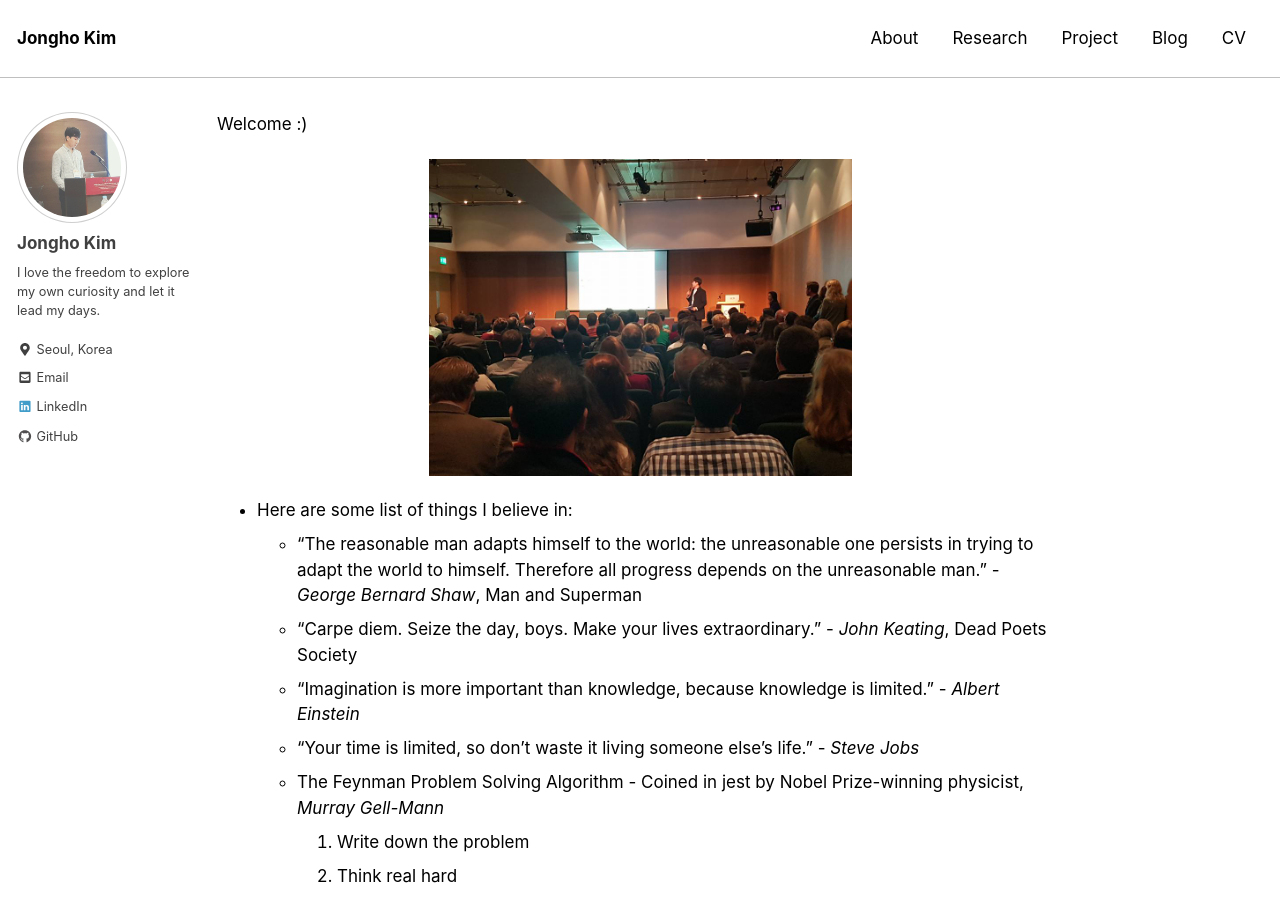
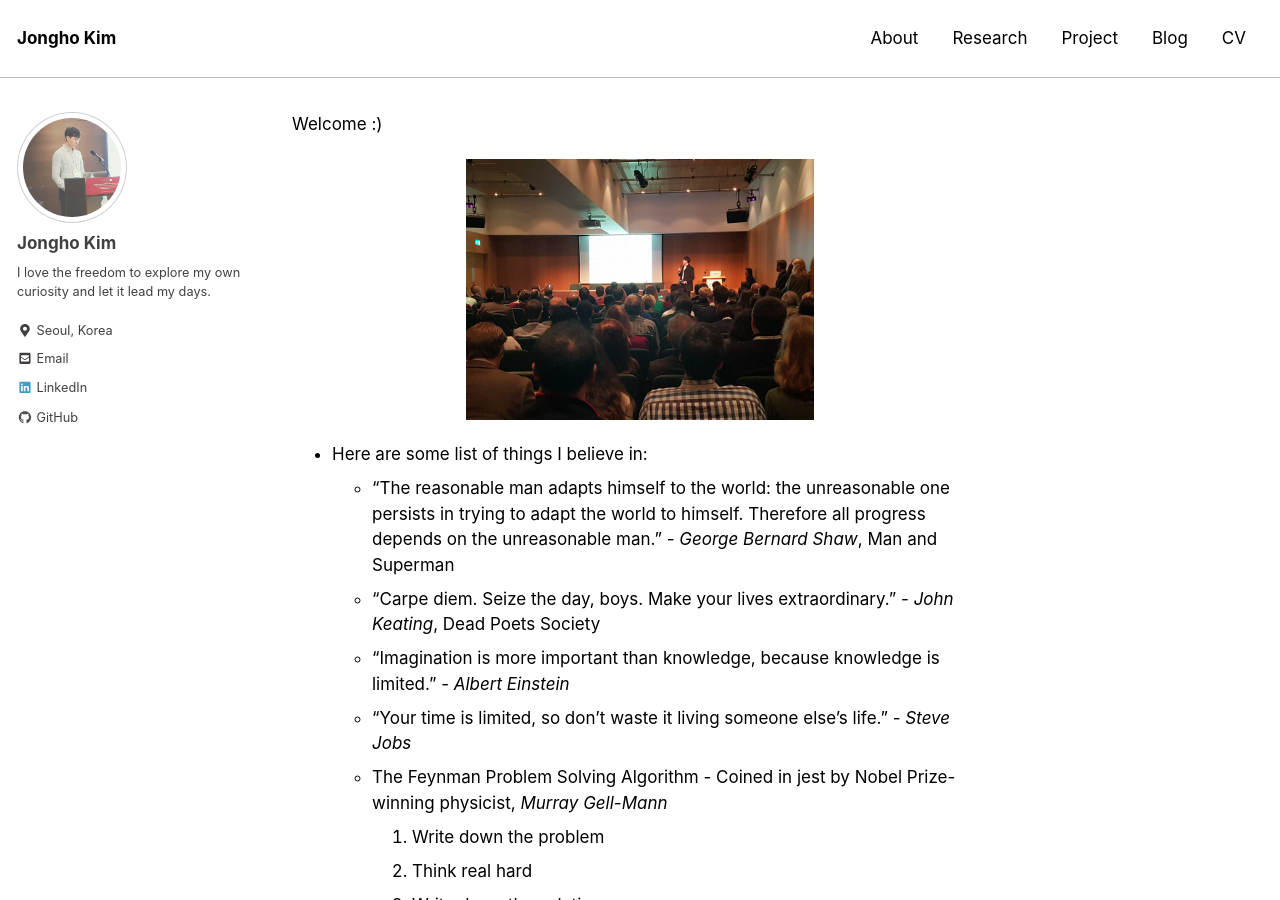
Before and after one commit to jonghkim/jonghkim.github.io, a Jekyll site: the page built from index.md, in a window 1280 px wide and 900 px high. Built offline with Jekyll 4.4.1, drawn with Linux system fonts in a browser that asks for light colours; nearby versions of some CDN libraries.

Commit message:
width update

```diff
--- a/_sass/minimal-mistakes/_sidebar.scss
+++ b/_sass/minimal-mistakes/_sidebar.scss
@@ -20,7 +20,7 @@
 
   @include breakpoint($large) {
     float: left;
-    width: calc(#{$right-sidebar-width-narrow} - 0.9em);
+    width: calc(#{$right-sidebar-width-narrow} - 0.95em);
     opacity: 0.75;
     -webkit-transition: opacity 0.2s ease-in-out;
     transition: opacity 0.2s ease-in-out;
@@ -39,7 +39,7 @@
   }
 
   @include breakpoint($x-large) {
-    width: calc(#{$right-sidebar-width} - 0.9em);
+    width: calc(#{$right-sidebar-width} - 0.95em);
   }
 
   h2,
--- a/_sass/minimal-mistakes/_variables.scss
+++ b/_sass/minimal-mistakes/_variables.scss
@@ -137,9 +137,9 @@ $x-large: 1280px !default;
 /*
    Grid
    ========================================================================== */
-$right-sidebar-width-narrow: 100px !default;
-$right-sidebar-width: 200px !default;
-$right-sidebar-width-wide: 300px !default;
+$right-sidebar-width-narrow: 175px !default;
+$right-sidebar-width: 275px !default;
+$right-sidebar-width-wide: 375px !default;
 
 /*
    Other
```
